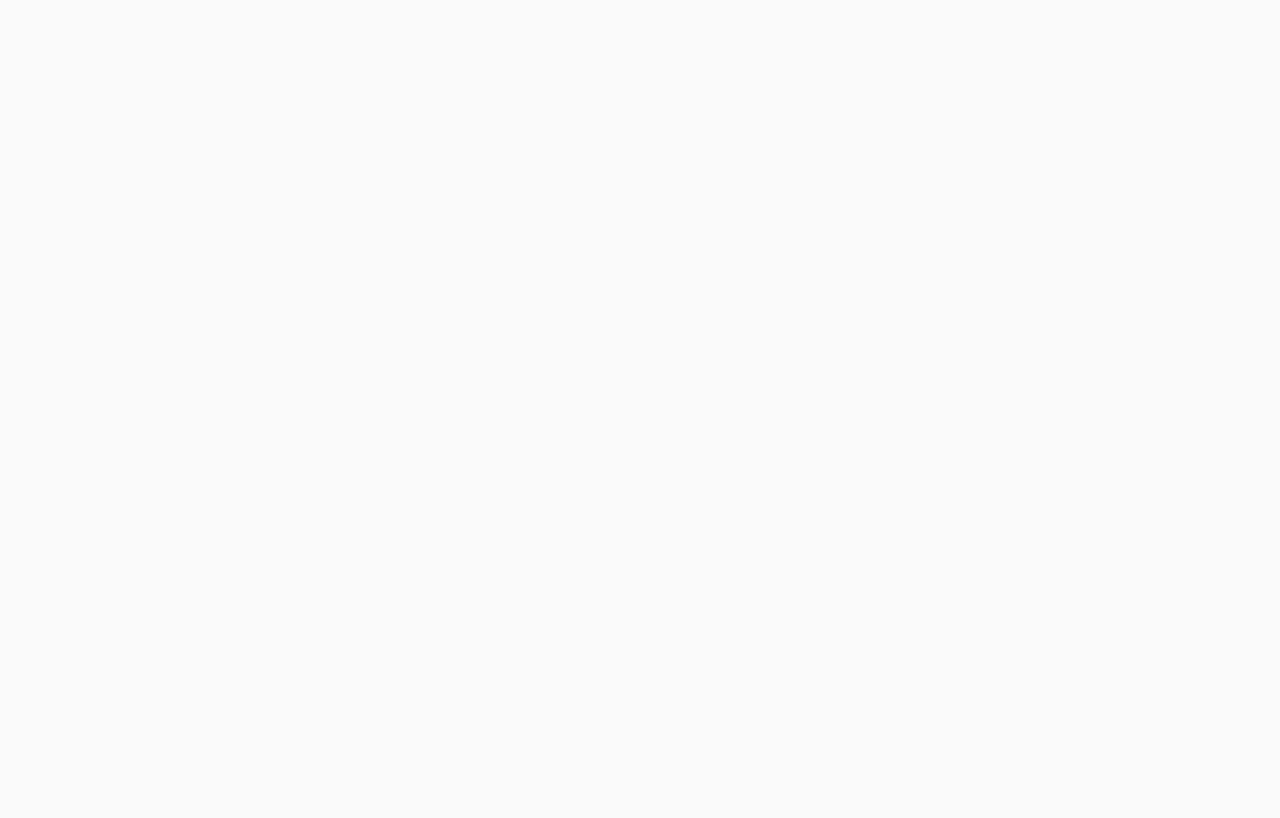
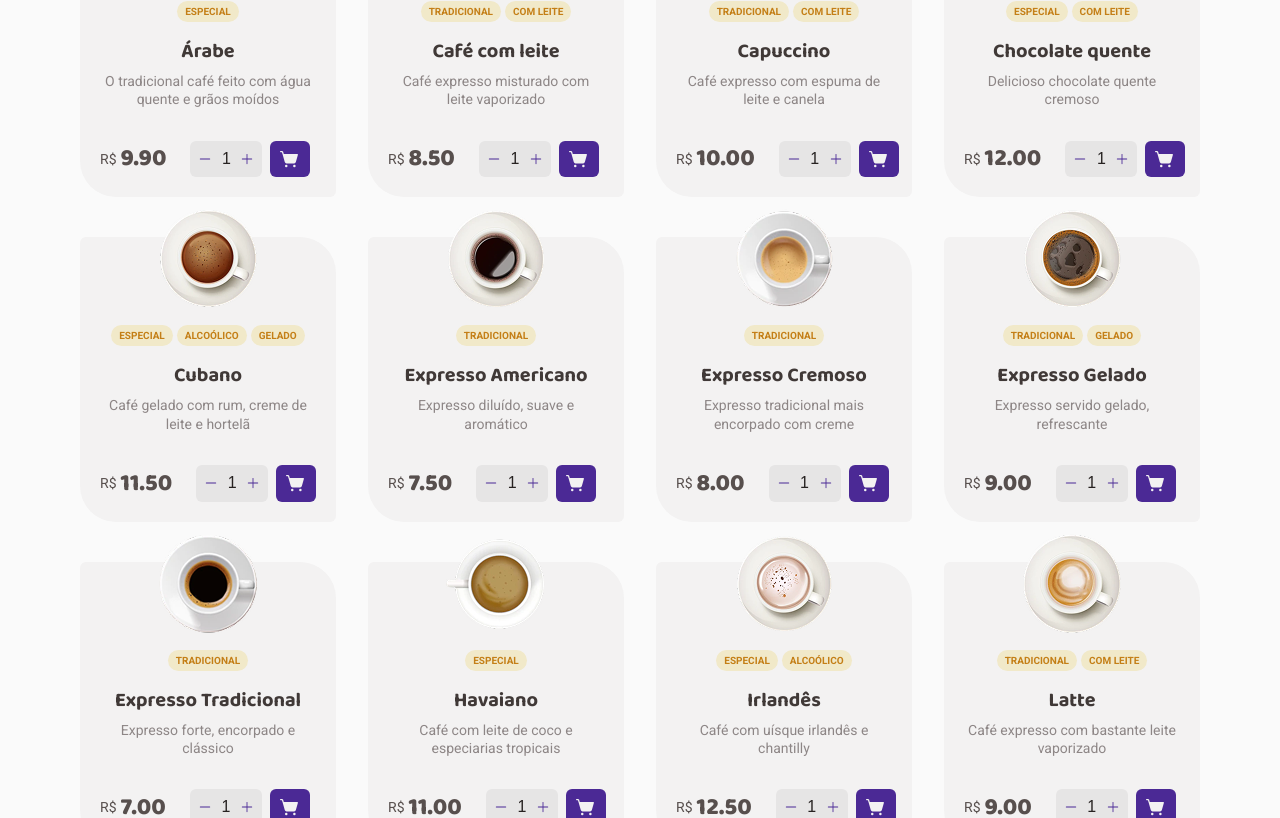
Before and after one commit to gpaulini/react-coffee-delivery, a React (Vite) app: page / in a window 1280 px wide. Shown: the part 829-1647 px from the top of the page. Before the commit the page ends 800 px from the top, so only its background shows below. Built offline with nearby package versions, Linux system fonts and the light colour scheme.

Commit message:
[layout/home] products list construction

```diff
--- a/src/components/Hero/styles.ts
+++ b/src/components/Hero/styles.ts
@@ -1,8 +1,9 @@
 import styled from 'styled-components'
 import type { defaultTheme } from '../../styles/themes/default'
 
-export const HeroContainer = styled.div`
+export const HeroContainer = styled.section`
   display: flex;
+  align-items: center;
   justify-content: space-between;
   padding-block: 6rem;
   column-gap: 3.5rem;
@@ -32,7 +33,7 @@ export const HeroContainer = styled.div`
   }
 `
 
-export const HeroContent = styled.div`
+export const HeroContent = styled.article`
   max-width: 36rem;
 
   h1 {
@@ -45,12 +46,16 @@ export const HeroContent = styled.div`
   }
 
   @media screen and (max-width: 75rem) {
-    max-width: 42rem;
+    max-width: 39rem;
+
+    h1, p {
+      text-align: center;
+    }
   }
 
   @media screen and (max-width: 36rem) {
     h1 {
-      ${props => props.theme.fontStyles['title-m']}
+      ${props => props.theme.fontStyles['title-l']}
     }
   }
 `
@@ -64,6 +69,7 @@ export const HeroFeaturesList = styled.ul`
   row-gap: 1.5rem;
 
   @media screen and (max-width: 48rem) {
+    justify-content: center;
     margin-top: 2rem;
   }
 
@@ -77,14 +83,16 @@ type HeroFeaturesListItemProps = {
 }
 
 export const HeroFeaturesListItem = styled.li<HeroFeaturesListItemProps>`
-  min-width: 15rem;
   display: flex;
   align-items: center;
   column-gap: .75rem;
+  min-width: 15rem;
+  width: max-content;
 
   .iconWrapper {
-    width: 32px;
-    height: 32px;
+    flex: 0 0 auto;
+    width: 2rem;
+    height: 2rem;
     border-radius: 50%;
     display: flex;
     align-items: center;
--- /dev/null
+++ b/src/components/Product/index.tsx
@@ -0,0 +1,80 @@
+import { ShoppingCartSimple } from 'phosphor-react'
+import type { TCoffeeVariant, TProduct } from '../../@types/coffee'
+import {
+  ProductAddToCartButton,
+  ProductContainer,
+  ProductForm,
+  ProductLabel,
+} from './styles'
+import { QuantityInput } from '../QuantityInput'
+
+const coffeeImages: string[] = Object.values<Record<string, string>>(
+  import.meta.glob(
+    '../../assets/coffees/*.png',
+    { eager: true },
+  ),
+).map(src => src.default)
+
+const coffeeVariantsDict: Record<TCoffeeVariant, string> = {
+  arabe: 'Árabe',
+  'cafe-com-leite': 'Café com leite',
+  capuccino: 'Capuccino',
+  'chocolate-quente': 'Chocolate quente',
+  cubano: 'Cubano',
+  'expresso-americano': 'Expresso Americano',
+  'expresso-cremoso': 'Expresso Cremoso',
+  'expresso-gelado': 'Expresso Gelado',
+  'expresso-tradicional': 'Expresso Tradicional',
+  havaiano: 'Havaiano',
+  irlandes: 'Irlandês',
+  latte: 'Latte',
+  macchiato: 'Macchiato',
+  mocaccino: 'Mocaccino',
+} as const
+
+export const Product = ({
+  variant,
+  labels,
+  description,
+  price,
+  quantity,
+}: TProduct) => {
+  const imgSrc = coffeeImages.find(src => src.includes(variant))
+
+  return (
+    <ProductContainer>
+      <img src={imgSrc} alt="" />
+
+      <div className="labels">
+        {
+          labels.length &&
+          labels.map((lab, idx) => {
+            return <ProductLabel key={idx}>{lab}</ProductLabel>
+          })
+        }
+      </div>
+
+      <h2 className="name">
+        {coffeeVariantsDict[variant]}
+      </h2>
+
+      <p className="description">
+        {description}
+      </p>
+
+      <ProductForm>
+        <div className="totalPrice">
+          <span>R$</span>
+          <strong>{(price * quantity).toFixed(2)}</strong>
+        </div>
+
+        <div className="actions">
+          <QuantityInput />
+          <ProductAddToCartButton>
+            <ShoppingCartSimple size={20} weight="fill" />
+          </ProductAddToCartButton>
+        </div>
+      </ProductForm>
+    </ProductContainer>
+  )
+}
--- /dev/null
+++ b/src/components/Product/styles.ts
@@ -0,0 +1,87 @@
+import styled from 'styled-components'
+
+export const ProductContainer = styled.div`
+  display: flex;
+  flex-direction: column;
+  align-items: center;
+
+  width: 16rem;
+  padding: 1.25rem;
+  text-align: center;
+
+  border-radius: 6px 36px 6px 36px;
+  background-color: ${props => props.theme.colors['base-card']};
+
+  img {
+    margin-top: -3rem;
+    margin-bottom: 1rem;
+  }
+
+  .labels {
+    display: flex;
+    flex-wrap: wrap;
+    align-items: center;
+    justify-content: center;
+    column-gap: .25rem;
+    row-gap: .5rem;
+  }
+
+  .name {
+    margin: 1rem 0 .5rem;
+    font-family: ${props => props.theme.fontFamily.baloo};
+    ${props => props.theme.fontStyles['title-s']}
+  }
+
+  .description {
+    color: ${props => props.theme.colors['base-label']};
+    ${props => props.theme.fontStyles['text-s']}
+  }
+`
+
+export const ProductLabel = styled.span`
+  text-transform: uppercase;
+  border-radius: 12px;
+  padding: .25rem .5rem;
+  color: ${props => props.theme.colors['yellow-dark']};
+  background-color: ${props => props.theme.colors['yellow-light']};
+  ${props => props.theme.fontStyles.tag}
+`
+
+export const ProductForm = styled.div`
+  width: 100%;
+  display: flex;
+  align-items: center;
+  column-gap: 1.5rem;
+  margin-top: 2rem;
+
+  .totalPrice {
+    display: flex;
+    align-items: center;
+    column-gap: .25rem;
+
+    ${props => props.theme.fontStyles['text-s']}
+
+    strong {
+      font-family: ${props => props.theme.fontFamily.baloo};
+      ${props => props.theme.fontStyles['title-m']}
+    }
+  }
+
+  .actions {
+    display: flex;
+    align-items: stretch;
+    column-gap: .5rem;
+  }
+`
+export const ProductAddToCartButton = styled.button`
+  display: flex;
+  align-items: center;
+  justify-content: center;
+  flex: 0 0 2.5rem;
+
+  background-color: ${props => props.theme.colors['purple-dark']};
+
+  svg {
+    fill: ${props => props.theme.colors['base-card']}
+  }
+`
--- /dev/null
+++ b/src/components/QuantityInput/index.tsx
@@ -0,0 +1,29 @@
+import { Minus, Plus } from 'phosphor-react'
+import { InputContainer, StyledInput } from './styles'
+import { useState } from 'react'
+
+export const QuantityInput = () => {
+  const [quantity, setQuantity] = useState(1)
+
+  return (
+    <InputContainer>
+      <Minus
+        size={14}
+        weight="fill"
+        onClick={() => setQuantity(prev => prev - 1)}
+      />
+      <StyledInput
+        type="number"
+        name="quantity"
+        value={quantity}
+        min={1}
+        max={99}
+      />
+      <Plus
+        size={14}
+        weight="fill"
+        onClick={() => setQuantity(prev => prev + 1)}
+      />
+    </InputContainer>
+  )
+}
--- /dev/null
+++ b/src/components/QuantityInput/styles.ts
@@ -0,0 +1,33 @@
+import styled from 'styled-components'
+
+export const InputContainer = styled.div`
+  position: relative;
+
+  svg {
+    height: 100%;
+    cursor: pointer;
+    fill: ${props => props.theme.colors.purple};
+    position: absolute;
+    top: 50%;
+    transform: translateY(-50%);
+
+    &:first-of-type {
+      left: .5rem;
+    }
+
+    &:last-of-type {
+      right: .5rem;
+    }
+  }
+`
+
+export const StyledInput = styled.input`
+  width: 4.5rem;
+  padding: .5rem;
+  border-radius: 6px;
+  text-align: center;
+  user-select: none;
+  color: ${props => props.theme.colors['base-title']};
+  background-color: ${props => props.theme.colors['base-button']};
+  ${props => props.theme.fontStyles['text-m']}
+`
--- a/src/pages/Home/index.tsx
+++ b/src/pages/Home/index.tsx
@@ -1,7 +1,32 @@
 import { Hero } from '../../components/Hero'
+import {
+  ProductsContainer,
+  ProductsList,
+} from './styles'
+import { data as productsData } from '../../static/products'
+import { Product } from '../../components/Product'
 
 export const Home = () => {
   return (
-    <Hero />
+    <>
+      <Hero />
+
+      <ProductsContainer>
+        <h1>Nossos Cafés</h1>
+
+        <ProductsList>
+          {
+            productsData.length &&
+            productsData.map(data => {
+              return (
+                <li key={btoa(data.variant)}>
+                  <Product {...data} />
+                </li>
+              )
+            })
+          }
+        </ProductsList>
+      </ProductsContainer>
+    </>
   )
 }
--- a/src/pages/Home/styles.ts
+++ b/src/pages/Home/styles.ts
@@ -0,0 +1,26 @@
+import styled from 'styled-components'
+
+export const ProductsContainer = styled.main`
+  margin-top: 2rem;
+
+  h1 {
+    text-align: left;
+    margin-bottom: 3.5rem;
+    ${props => props.theme.fontStyles['title-l']}
+
+    @media screen and (max-width: 75rem) {
+      text-align: center;
+    }
+  }
+`
+
+export const ProductsList = styled.ul`
+  display: flex;
+  flex-wrap: wrap;
+  column-gap: 2rem;
+  row-gap: 2.5rem;
+
+  @media screen and (max-width: 75rem) {
+    justify-content: center;
+  }
+`
--- /dev/null
+++ b/src/static/products.ts
@@ -0,0 +1,102 @@
+import type { TProduct } from '../@types/coffee'
+
+export const data: TProduct[] = [
+  {
+    variant: 'arabe',
+    labels: ['especial'],
+    description: 'O tradicional café feito com água quente e grãos moídos',
+    price: 9.9,
+    quantity: 1,
+  },
+  {
+    variant: 'cafe-com-leite',
+    labels: ['tradicional', 'com leite'],
+    description: 'Café expresso misturado com leite vaporizado',
+    price: 8.5,
+    quantity: 1,
+  },
+  {
+    variant: 'capuccino',
+    labels: ['tradicional', 'com leite'],
+    description: 'Café expresso com espuma de leite e canela',
+    price: 10.0,
+    quantity: 1,
+  },
+  {
+    variant: 'chocolate-quente',
+    labels: ['especial', 'com leite'],
+    description: 'Delicioso chocolate quente cremoso',
+    price: 12.0,
+    quantity: 1,
+  },
+  {
+    variant: 'cubano',
+    labels: ['especial', 'alcoólico', 'gelado'],
+    description: 'Café gelado com rum, creme de leite e hortelã',
+    price: 11.5,
+    quantity: 1,
+  },
+  {
+    variant: 'expresso-americano',
+    labels: ['tradicional'],
+    description: 'Expresso diluído, suave e aromático',
+    price: 7.5,
+    quantity: 1,
+  },
+  {
+    variant: 'expresso-cremoso',
+    labels: ['tradicional'],
+    description: 'Expresso tradicional mais encorpado com creme',
+    price: 8.0,
+    quantity: 1,
+  },
+  {
+    variant: 'expresso-gelado',
+    labels: ['tradicional', 'gelado'],
+    description: 'Expresso servido gelado, refrescante',
+    price: 9.0,
+    quantity: 1,
+  },
+  {
+    variant: 'expresso-tradicional',
+    labels: ['tradicional'],
+    description: 'Expresso forte, encorpado e clássico',
+    price: 7.0,
+    quantity: 1,
+  },
+  {
+    variant: 'havaiano',
+    labels: ['especial'],
+    description: 'Café com leite de coco e especiarias tropicais',
+    price: 11.0,
+    quantity: 1,
+  },
+  {
+    variant: 'irlandes',
+    labels: ['especial', 'alcoólico'],
+    description: 'Café com uísque irlandês e chantilly',
+    price: 12.5,
+    quantity: 1,
+  },
+  {
+    variant: 'latte',
+    labels: ['tradicional', 'com leite'],
+    description: 'Café expresso com bastante leite vaporizado',
+    price: 9.0,
+    quantity: 1,
+  },
+  {
+    variant: 'macchiato',
+    labels: ['tradicional', 'com leite'],
+    description: 'Expresso com uma pequena quantidade de leite',
+    price: 8.5,
+    quantity: 1,
+  },
+  {
+    variant: 'mocaccino',
+    labels: ['tradicional', 'com leite'],
+    description: 'Café com chocolate e leite vaporizado',
+    price: 10.5,
+    quantity: 1,
+  },
+]
--- a/src/styles/global.ts
+++ b/src/styles/global.ts
@@ -5,12 +5,14 @@ export const GlobalStyle = createGlobalStyle`
 		margin: 0;
 		padding: 0;
 		box-sizing: border-box;
+		list-style: none;
 	}
 
 	body {
 		background-color: ${props => props.theme.colors.background};
 		color: ${props => props.theme.colors['base-text']};
-		font-family: 'Roboto', sans-serif;
+		font-family: ${props => props.theme.fontFamily.roboto};
+		padding-bottom: 10rem;
 	}
 
 	body > * {
@@ -20,7 +22,7 @@ export const GlobalStyle = createGlobalStyle`
 
 	h1 {
 		color: ${props => props.theme.colors['base-title']};
-		font-family: 'Baloo 2', sans-serif;
+		font-family: ${props => props.theme.fontFamily.baloo}
 	}
 
 	h2, h3, h4, h5, h6 {
@@ -42,6 +44,16 @@ export const GlobalStyle = createGlobalStyle`
 
 	input {
 		background-color: ${props => props.theme.colors['base-input']};
+
+		&[type=number] {
+			&::-webkit-inner-spin-button,
+			&::-webkit-outer-spin-button {
+					-webkit-appearance: none;
+					-moz-appearance: none;
+					appearance: none;
+					margin: 0;
+			}
+		}
 	}
 
 	button {
--- a/src/styles/themes/default.ts
+++ b/src/styles/themes/default.ts
@@ -19,6 +19,11 @@ export const defaultTheme = {
     purple: '#4B2995',
     'purple-light': '#EBE5F9',
     'purple-dark': '#4B2995',
+  },
+
+  fontFamily: {
+    baloo: '\'Baloo 2\', sans-serif',
+    roboto: '\'Roboto\', sans-serif',
   },
 
   fontStyles: {
```
Also changed, not shown: src/@types/coffee.d.ts (added, +30 -0 lines).
